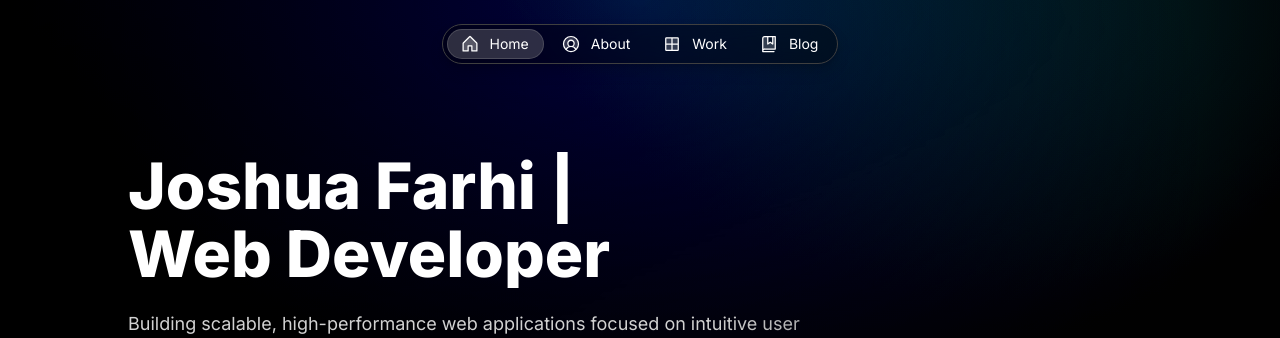
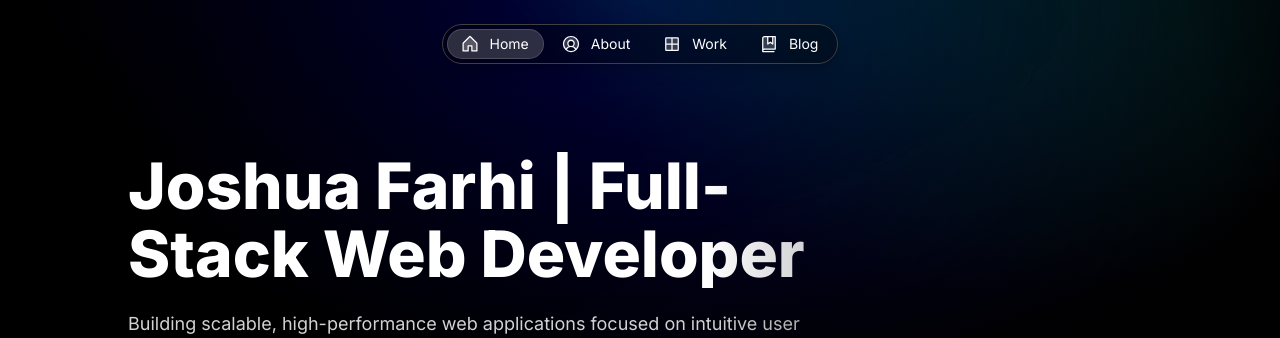
Before and after one commit to joshfarhi/current-dev-portfolio, a Next.js app: page / in a window 1280 px wide. Shown: the top 338 px of the page. Built offline with nearby package versions, Linux system fonts and the light colour scheme.

Commit message:
Update role descriptions to reflect full-stack development in content files

```diff
--- a/src/app/resources/content-minimal.js
+++ b/src/app/resources/content-minimal.js
@@ -7,7 +7,7 @@ const person = {
     get name() {
         return `${this.firstName} ${this.lastName}`;
     },
-    role:      'Front-End Web Developer',
+    role:      'Full-Stack Web Developer',
     avatar:    '/images/avatar.jpeg',
     location:  'America/NewYork',        // Expecting the IANA time zone identifier, e.g., 'Europe/Vienna'
     languages: ['English', 'Spanish']  // optional: Leave the array empty if you don't want to display languages
@@ -80,7 +80,7 @@ const about = {
         title: 'Work Experience',
         experiences: [
             {
-                company: 'Web Developer',
+                company: 'Full-Stack Web Developer',
                 timeframe: '2019 - Present',
                 role: 'Freelance Full-stack Web Developer & SEO Expert',
                 achievements: [
--- a/src/app/resources/content.js
+++ b/src/app/resources/content.js
@@ -6,7 +6,7 @@ const person = {
     get name() {
         return `${this.firstName} ${this.lastName}`;
     },
-    role:      'Front-End Web Developer',
+    role:      'Full-Stack Developer',
     avatar:    '/images/gallery/IMG_3147.JPG',
     location:  'EST',        // Expecting the IANA time zone identifier, e.g., 'Europe/Vienna'
     languages: ['English', 'Spanish']  // optional: Leave the array empty if you don't want to display languages
@@ -47,7 +47,7 @@ const home = {
     label: 'Home',
     title: `${person.name}'s Portfolio`,
     description: `Portfolio website showcasing my work as a ${person.role}`,
-    headline: <>Joshua Farhi | Web Developer</>,
+    headline: <>Joshua Farhi | Full-Stack Web Developer</>,
     subline: <>Building scalable, high-performance web applications focused on intuitive user experiences and seamless functionality.</>
 }
 
@@ -70,7 +70,7 @@ const about = {
         display: true,
         title: 'Introduction',
         description: <>
-        I'm a front-end developer and web engineer driven by a passion for simplifying complex challenges into clean, intuitive design solutions.
+        I'm a full-stack developer and web engineer driven by a passion for simplifying complex challenges into clean, intuitive design solutions.
         I excel in creating seamless user experiences through the interfaces I both build and design using Next.js and modern JavaScript frameworks.
         My work also includes comprehensive SEO analysis, and I have extensive experience in Digital Design with the Adobe Creative Suite. I am dedicated to blending performance optimization and responsive design to ensure fast, interactive, and visually appealing web applications.
         </>
@@ -80,7 +80,7 @@ const about = {
         title: 'Work Experience',
         experiences: [
             {
-                company: 'Web Developer',
+                company: 'Full-Stack Web Developer',
                 timeframe: '2019 - Present',
                 role: 'Full-stack Web Developer & SEO Expert',
                 achievements: [
```
